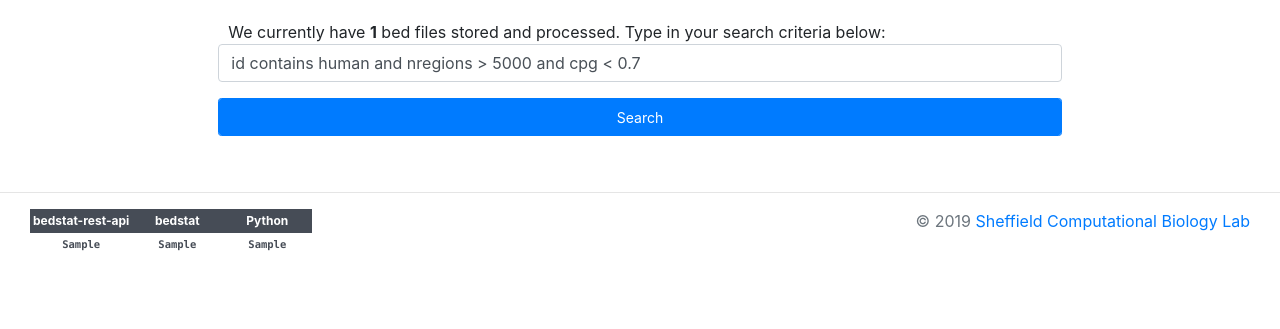
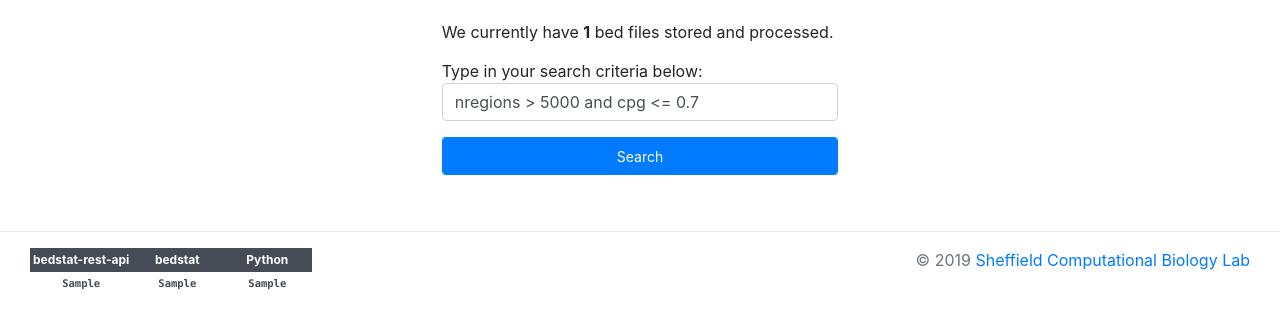
Before and after one commit to databio/bedhost, a FastAPI app: template templates/main.html in a window 1280 px wide. Shown: the part 71-400 px from the top of the page. Run offline with FastAPI, Linux system fonts and the light colour scheme; the template is opened without the code that fills it: most values are stand-ins (such as "Sample title", 1, 10 or a date in 2020); some libraries are stand-ins or nearby versions.

Commit message:
Add intelligent search to main page

```diff
--- a/main.py
+++ b/main.py
@@ -1,4 +1,5 @@
-import os, sys, os.path, json, gzip, shutil
+import os, sys, os.path, json, gzip, shutil, re
+import requests
 
 from fastapi import FastAPI, HTTPException, Query, APIRouter, Form
 from starlette.responses import FileResponse
@@ -104,9 +105,7 @@ async def bedstat_serve(request:Request, id, format):
         return {'error': 'no data found'}
 
 from typing import List
-@app.get("/regionsets")
-async def bedstat_search(request:Request, filters:List[str] = Query(None)):
-
+def bedstat_search_db(filters):
     elastic_ops = {'<' : 'lt',
                    '<=': 'lte',
                    '=' : 'eq',
@@ -120,8 +119,6 @@ async def bedstat_search(request:Request, filters:List[str] = Query(None)):
 
         # verify each filter is appropriate
         # and attempt to aggregate comparison operations per filter
-        print('filters=', filters)
-        import re
         re_pattern = '^(nregions|cpg)([<=>]+(=)*)(\d)+((\.)*(\d)+)'
         filter_regex = re.compile(re_pattern)
         filters_and_ops = {}
@@ -150,7 +147,6 @@ async def bedstat_search(request:Request, filters:List[str] = Query(None)):
                     filters_and_ops[sn] = [(elastic_ops.get(s[1]),s[3])]
         # filters_and_ops here looks something like (e.g.):
         # {'num_regions': [('gte', '100'), ('eq', '20')], 'gc_content': [('lt', '0.30')]}
-        print(filters_and_ops)
         # build up the elastic query
         should=[]
         for filter_name in filters_and_ops:
@@ -174,6 +170,34 @@ async def bedstat_search(request:Request, filters:List[str] = Query(None)):
             return { "result" : "no matching data found." }
     return {"error": "no filters provided"}
 
-@app.post("/search/")
+@app.get("/regionsets")
+async def bedstat_search(request:Request, filters:List[str] = Query(None)):
+    return bedstat_search_db(filters)
+
+@app.post("/search")
 async def parse_search_query(*, search_text:str = Form(...)):
-    return {"result" : search_text }
+
+    # tries to comprehend just one search phrase
+    # e.g. "id contains EncodeAwgTfbs"
+    def match_one(phrase):
+        pass
+
+    # search for keywords like "and" or operators like ">" or "="
+    re_pattern="(((id) +(contains|matches) +(\w+))|((nregions|cpg) *([<=>]+(=)?) *(\d+)(\.\d+)?))+"
+    filter_regex = re.compile(re_pattern)
+
+    # split on an "and" only. for now
+    res_filtered = []
+    ands = search_text.split("and")
+    for a in ands:
+        # do the regex match
+        res = filter_regex.match(a.strip())
+        # remove all the unmatched sections of the pattern
+        #for i in range(0,len(res.groups())):
+        #    if (res.groups()[i] != None):
+        #        res_filtered.append(res.groups()[i])
+        if len(res.groups()) > 0:
+            res_filtered.append(res.groups()[0].replace(' ', ''))
+    print(res_filtered)
+    # here we can call the search function
+    return bedstat_search_db(res_filtered)
--- a/templates/main.html
+++ b/templates/main.html
@@ -19,28 +19,34 @@
 
     <div class="container">
       <div class="row">
-    <div class="col-2">
+        <div class="col-4">
         </div>
-    <div class="col-8">
+        <div class="col-4">
           We currently have <b>{{ num_files }}</b> bed files stored and processed.
-      Type in your search criteria below:
         </div>
-    <div class="col-2">
-    </div>
+        <div class="col-4">
         </div>
       </div>
 
-<container>
+      <div style="margin-top:15px"></div>
+
       <div class="row align-items-center justify-content-center">
         <div class="col-2"></div>
-<div class="col-8">
-<form class="form">
+        <div class="col-6">
+          Type in your search criteria below:
+        </div>
+      </div>
+      <div class="row align-items-center justify-content-center">
+        <div class="col-2"></div>
+        <div class="col-4">
+          <form method="POST" action="/search">
             <div class="form-group">
-    <input type="text" class="form-control" id="search_text" value="id contains human and nregions > 5000 and cpg < 0.7" required>
+              <input type="text" class="form-control" id="search_text" name="search_text" value="nregions > 5000 and cpg <= 0.7" required>
             </div>
             <button class="btn btn-primary btn-sm form-control">Search</button>
           </form>
         </div>
         <div class="col-2"></div>
       </div>
+    </div>
 {% endblock %}
```
Lines whose indentation alone changed are shown as unchanged.
